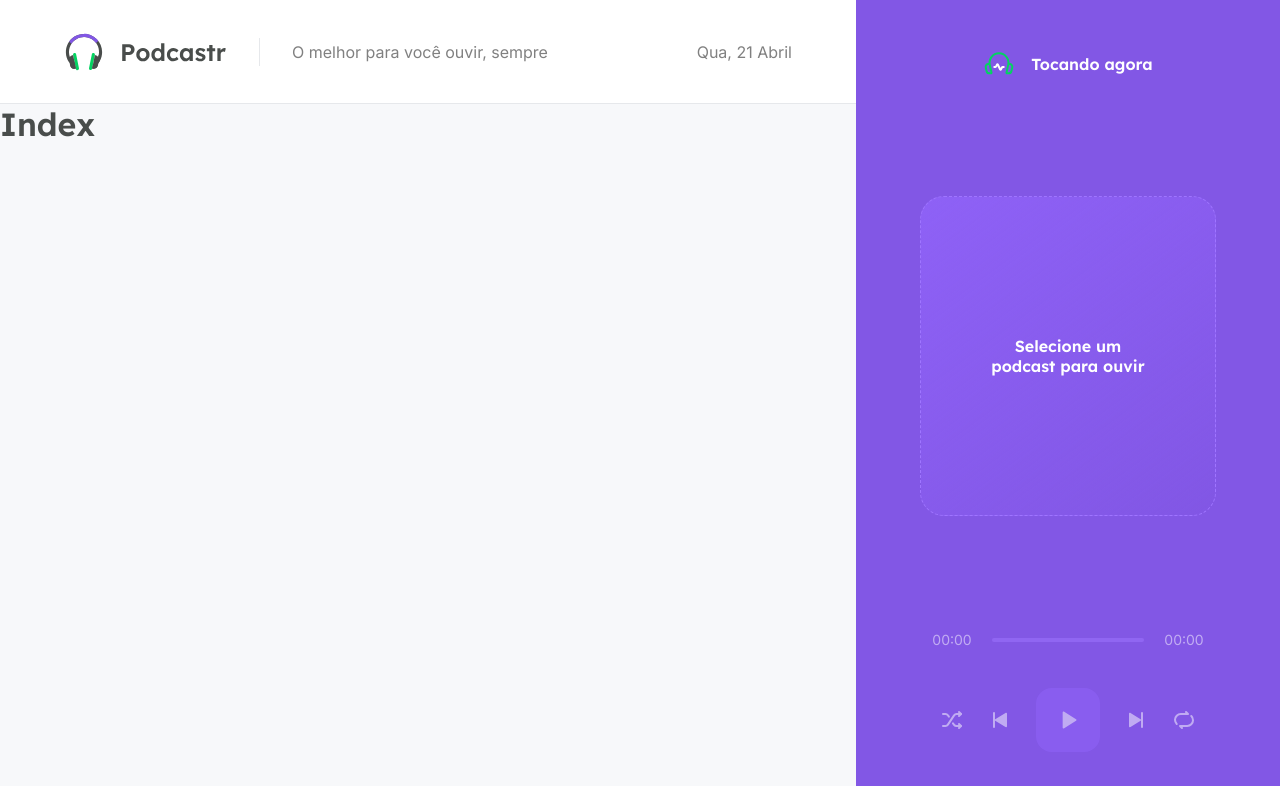
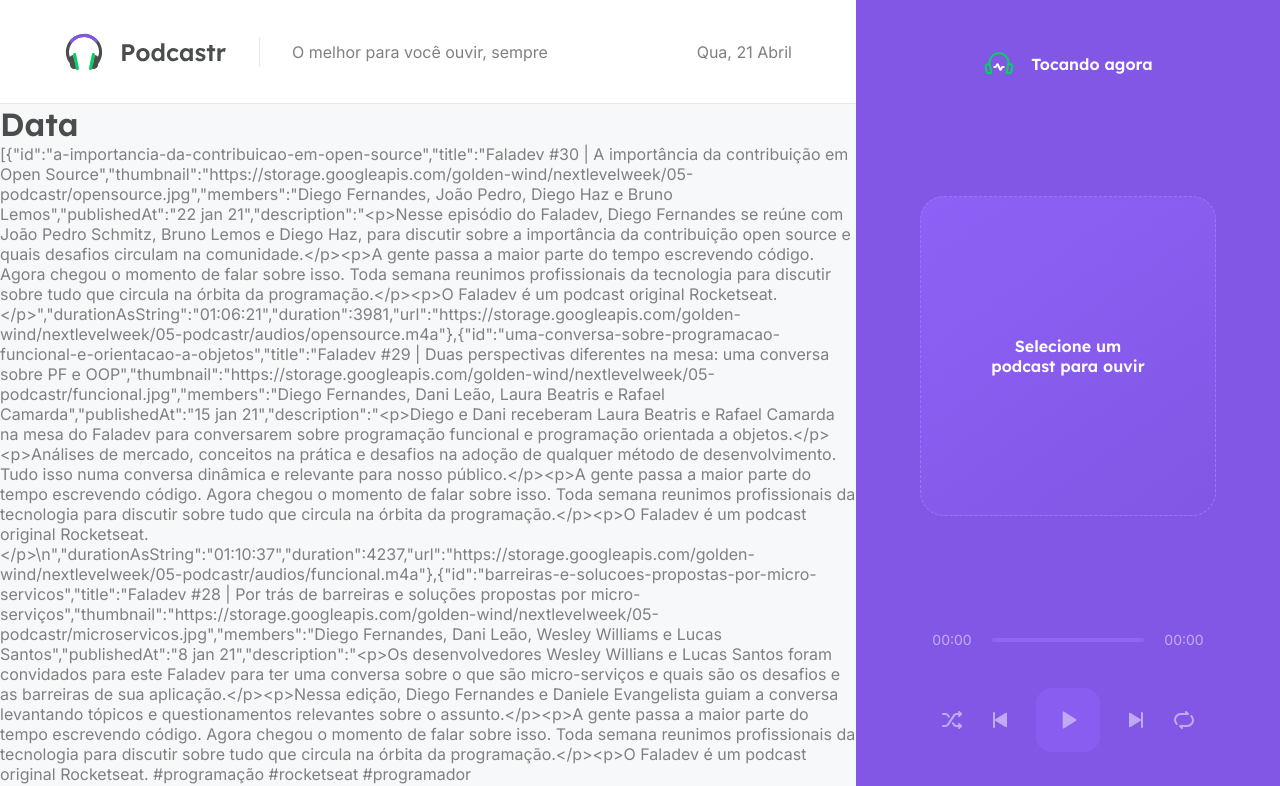
Before and after one commit to ViniciusMazon/nlw5-podcastr, a Next.js app: page / in a window 1280 px wide. Shown: the top 786 px of the page. Built offline with nearby package versions, Linux system fonts and the light colour scheme; data requests are answered from the project's data file.

Commit message:
feat: add axios and HomeProps type

```diff
--- a/package.json
+++ b/package.json
@@ -9,6 +9,7 @@
     "server": "json-server server.json -w -d 750 -p 3333"
   },
   "dependencies": {
+    "axios": "^0.21.1",
     "date-fns": "^2.21.1",
     "next": "10.1.3",
     "react": "17.0.2",
--- a/src/pages/index.tsx
+++ b/src/pages/index.tsx
@@ -1,15 +1,66 @@
-export default function Home(props) {
-  return <h1>Index</h1>;
+import { GetStaticProps } from "next";
+import { format, parseISO } from "date-fns";
+import ptBR from "date-fns/locale/pt-BR";
+
+import api from "../services/api";
+import { convertDurationToTimeString } from "../utils/convertDurationToTimeString";
+
+type HomeProps = {
+  episodes: Episodes[];
+};
+
+type Episodes = {
+  id: string;
+  title: string;
+  members: string;
+  thumbnail: string;
+  numbers: string;
+  publishedAt: string;
+  description: string;
+  durationAsString: string;
+  url: string;
+};
+
+export default function Home(props: HomeProps) {
+  return (
+    <div>
+      <h1>Data</h1>
+      <p>{JSON.stringify(props.episodes)}</p>
+    </div>
+  );
 }
 
-export async function getStaticProps() {
-  const response = await fetch("http://localhost:3333/episodes");
-  const data = await response.json();
+export const getStaticProps: GetStaticProps = async () => {
+  const { data } = await api.get("episodes", {
+    params: {
+      _limit: 12,
+      _sort: "published_at",
+      _order: "desc",
+    },
+  });
+
+  const episodes = data.map((episode) => {
+    return {
+      id: episode.id,
+      title: episode.title,
+      thumbnail: episode.thumbnail,
+      members: episode.members,
+      publishedAt: format(parseISO(episode.published_at), "d MMM yy", {
+        locale: ptBR,
+      }),
+      description: episode.description,
+      durationAsString: convertDurationToTimeString(
+        Number(episode.file.duration)
+      ),
+      duration: Number(episode.file.duration),
+      url: episode.file.url,
+    };
+  });
 
   return {
     props: {
-      episodes: data,
+      episodes: episodes,
     },
     revalidate: 60 * 60 * 8, // 8 hours
   };
-}
+};
--- /dev/null
+++ b/src/services/api.ts
@@ -0,0 +1,7 @@
+import axios from "axios";
+
+const api = axios.create({
+  baseURL: "http://localhost:3333/",
+});
+
+export default api;
--- /dev/null
+++ b/src/utils/convertDurationToTimeString.ts
@@ -0,0 +1,11 @@
+export function convertDurationToTimeString(duration: number): string {
+  const hours = Math.floor(duration / 3600);
+  const minutes = Math.floor((duration % 3600) / 60);
+  const seconds = duration % 60;
+
+  const time = [hours, minutes, seconds]
+    .map((unit) => String(unit).padStart(2, "0"))
+    .join(":");
+
+  return time;
+}
```
Also changed, not shown: 1 other file (tests, documents, lock files or other folders).
